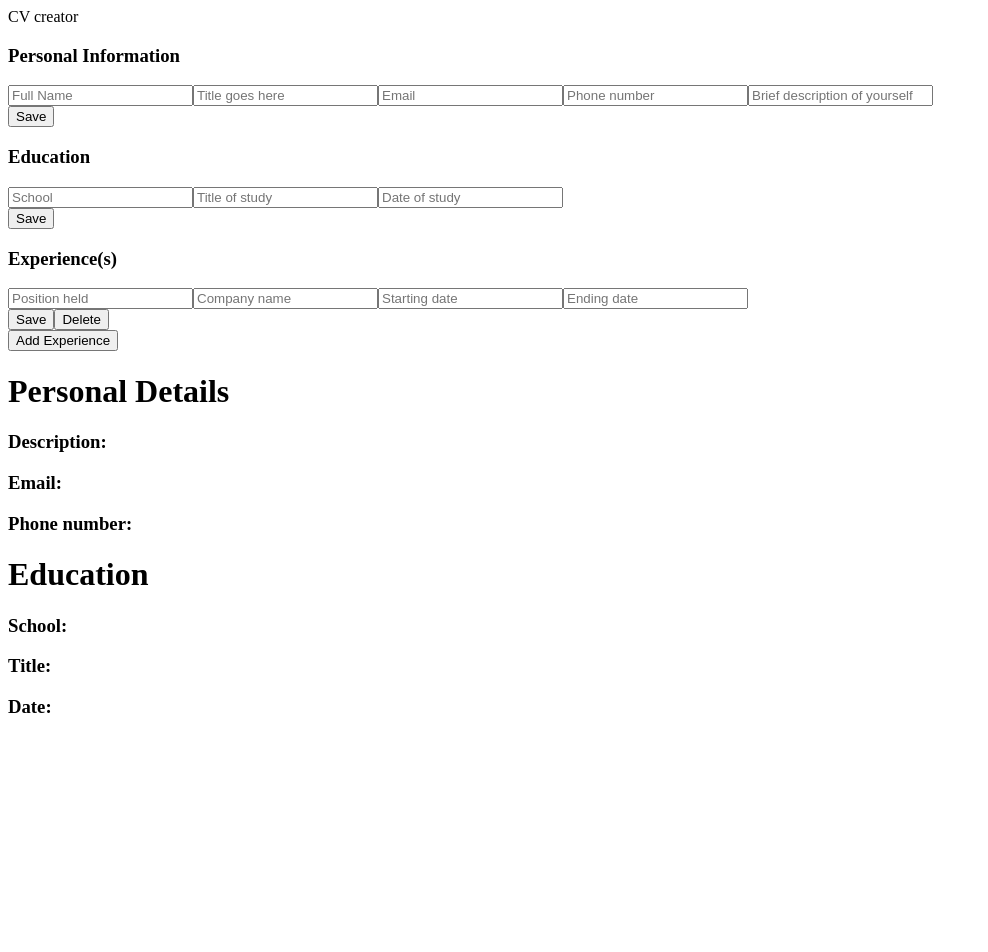
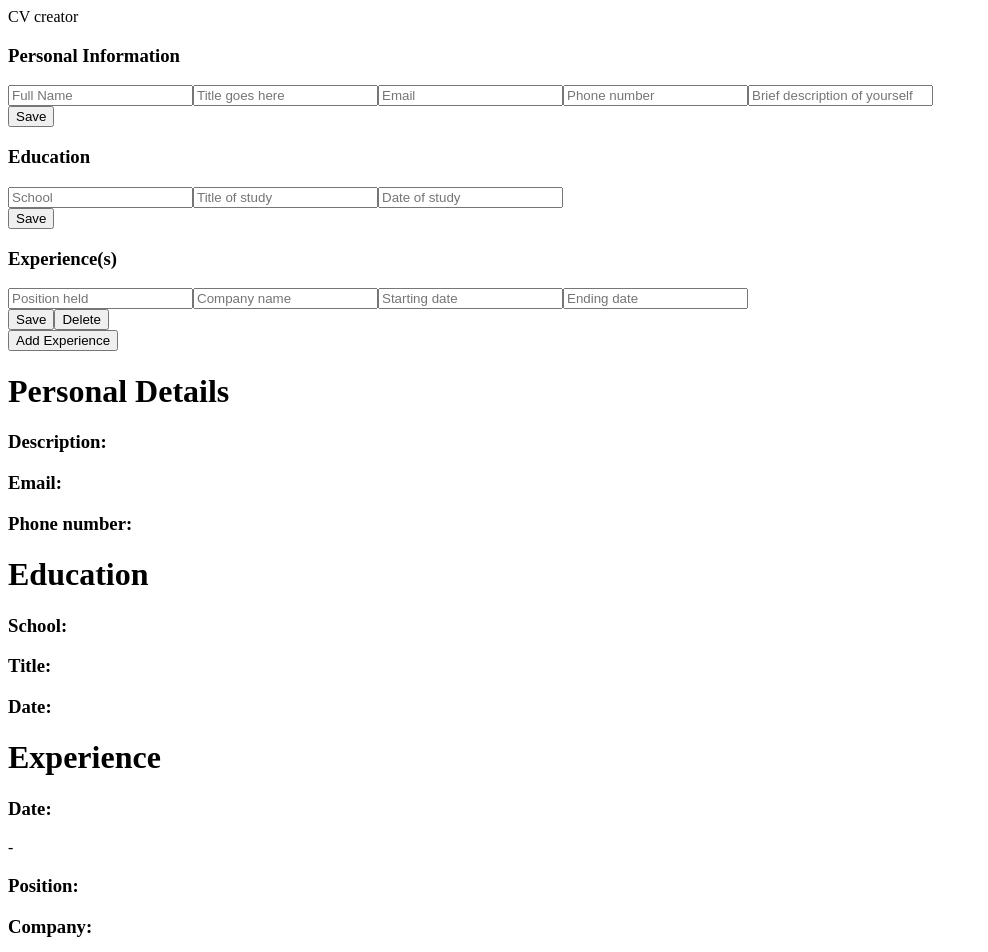
Before and after one commit to FrancoGodina/cv-app, a React (Create React App) app: page / in a window 1280 px wide. Shown: the top 952 px of the page, without its empty margins (0-988 px from the left). Before the commit the page ends 800 px from the top, so only its background shows below. Built offline with nearby package versions, Linux system fonts and the light colour scheme.

Commit message:
fix some bugs and include experience in display

```diff
--- a/src/App.js
+++ b/src/App.js
@@ -93,7 +93,7 @@ function App(){
     });
 
     const updatedExperiences = [...experiences];
-    updatedExperiences.splice(indexToDelete,1 );
+    updatedExperiences.splice(indexToDelete, 1);
     setExperiences(updatedExperiences);
   }
 
--- a/src/components/Displaycv.js
+++ b/src/components/Displaycv.js
@@ -5,6 +5,7 @@ function Displaycv(props) {
                 <h1>{props.personalInformation.name}</h1>
                 <h2>{props.personalInformation.title}</h2>
             </div>
+            <div className="display-body">
                 <div className="personal">
                     <h1>Personal Details</h1>
                     <h3>Description:</h3>
@@ -21,6 +22,20 @@ function Displaycv(props) {
                     <h3>Date:</h3>
                     <p>{props.educationInformation.date}</p>
                 </div>
+                    <h1>Experience</h1>
+                    {props.experiences.map((exp, i) => {
+                        return(
+                            <div className="experience" key={i}>
+                                <h3>Date:</h3>
+                                <p>{exp.from} - {exp.to}</p>
+                                <h3>Position:</h3>
+                                <p>{exp.position}</p>
+                                <h3>Company:</h3>
+                                <p>{exp.company}</p>
+                            </div>
+                        )
+                    })}
+            </div>
         </div>
 
 
--- a/src/components/Experience.js
+++ b/src/components/Experience.js
@@ -17,7 +17,7 @@ function Experience(props) {
                 }
             });
         }
-    }, [props.experiences])
+    }, [props.experiences, props.id])
 
     return (
         <div>
@@ -53,7 +53,7 @@ function Experience(props) {
             </form>
             <button
                 onClick={() =>
-                    props.handleExperienceSave(
+                    props.handleSaveExperience(
                         props.id,
                         position,
                         company,
```
Lines whose indentation alone changed are shown as unchanged.
